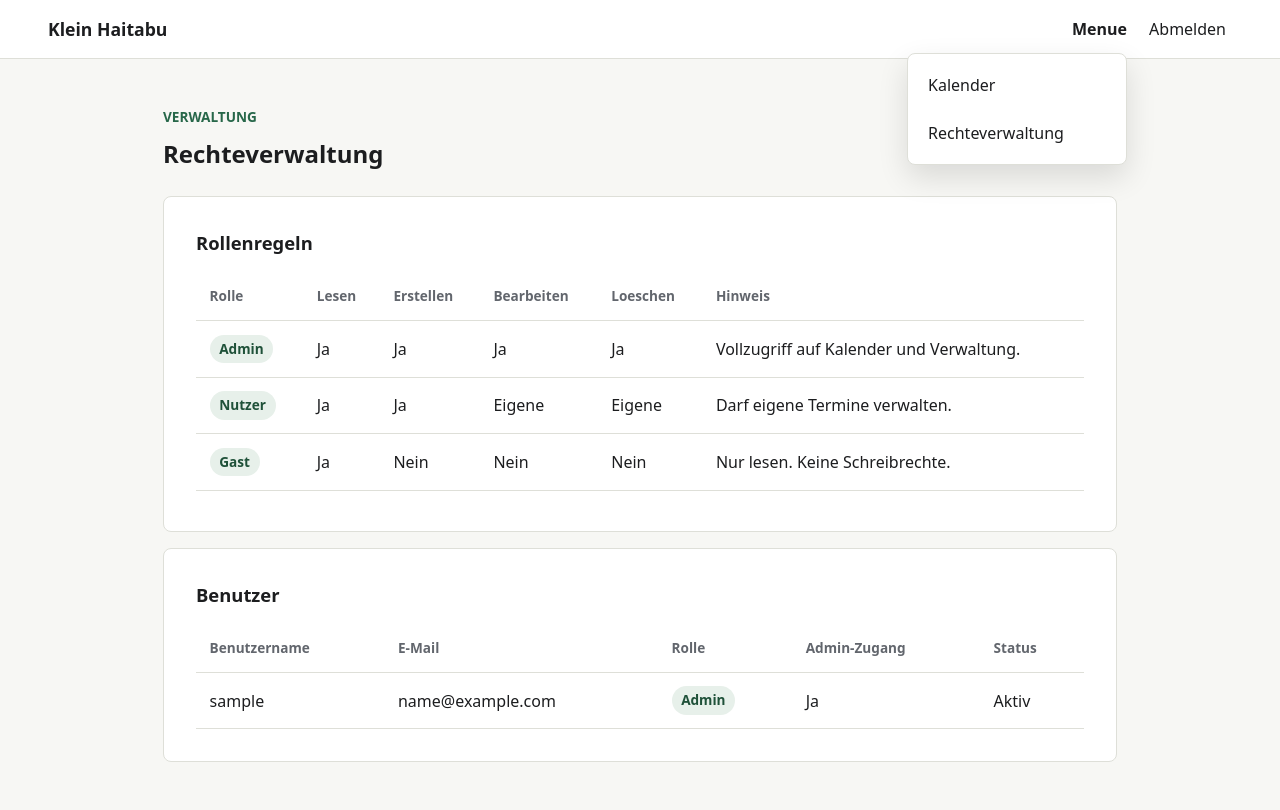
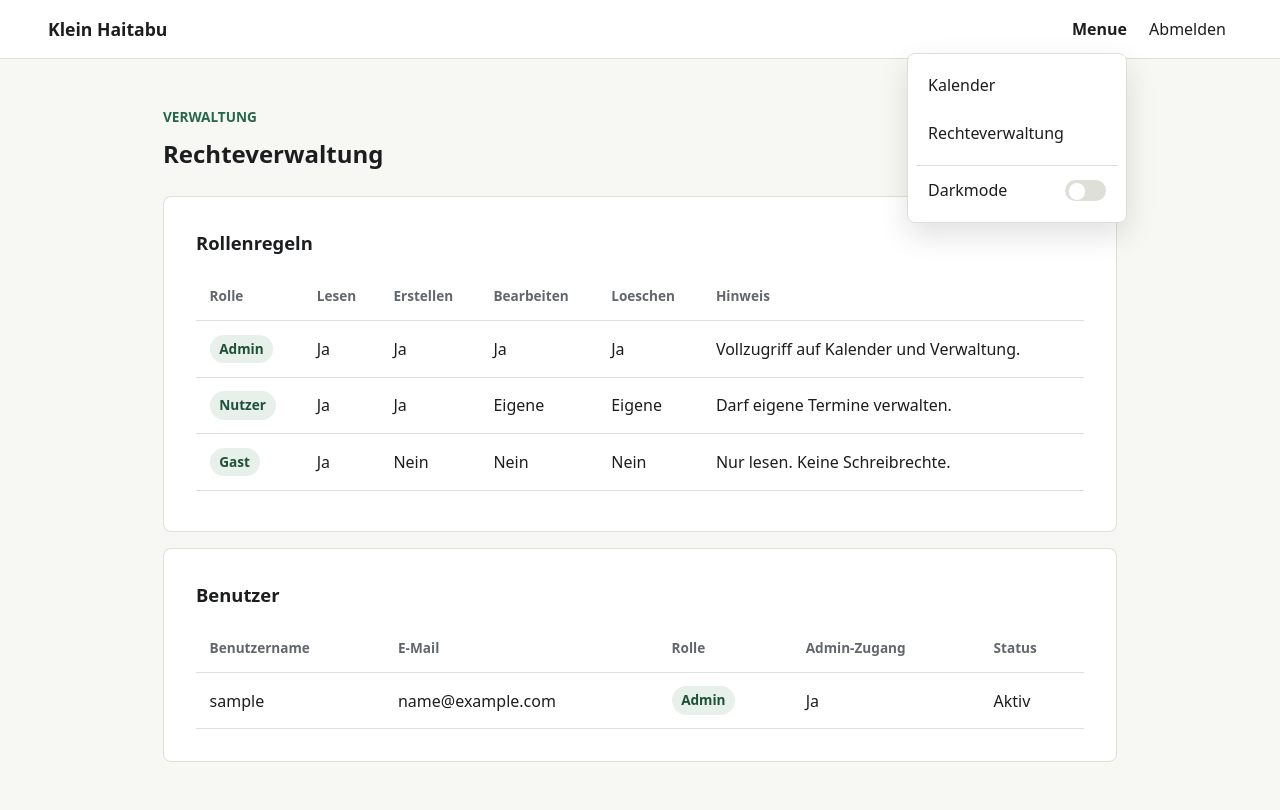
Before and after one commit to mrhellmirror666-bit/klein-haitabu, a Django app: page /konto/rechte/ in a window 1280 px wide, after a click on "Menue". Run offline with Django 5.2, Linux system fonts and the light colour scheme; the visitor is signed in with stand-in values (Sample User, id 1); data comes from the database, SQL or seed files in the repository.

Commit message:
Darkmode und Rechteverwaltung erweitert

```diff
--- a/backend/static/css/styles.css
+++ b/backend/static/css/styles.css
@@ -5,9 +5,29 @@
   --text: #1c1d1f;
   --muted: #62666d;
   --line: #dedfd8;
+  --soft: #eef3ee;
+  --soft-strong: #e7f0ea;
+  --soft-muted: #fafaf8;
+  --shadow: rgb(0 0 0 / 12%);
   --primary: #276749;
   --primary-strong: #1f5139;
   --danger: #b42318;
+}
+
+:root[data-theme="dark"] {
+  color-scheme: dark;
+  --bg: #121416;
+  --surface: #1c2024;
+  --text: #f3f5f2;
+  --muted: #aeb5ad;
+  --line: #343a40;
+  --soft: #26322c;
+  --soft-strong: #20372b;
+  --soft-muted: #171a1d;
+  --shadow: rgb(0 0 0 / 35%);
+  --primary: #66bb7a;
+  --primary-strong: #9bd6a8;
+  --danger: #ff8a80;
 }
 
 * {
@@ -75,7 +95,7 @@ a {
   background: var(--surface);
   border: 1px solid var(--line);
   border-radius: 8px;
-  box-shadow: 0 12px 30px rgb(0 0 0 / 12%);
+  box-shadow: 0 12px 30px var(--shadow);
   display: grid;
   gap: 0.25rem;
   min-width: 220px;
@@ -92,7 +112,56 @@ a {
 }
 
 .menu-items a:hover {
-  background: #eef3ee;
+  background: var(--soft);
+}
+
+.theme-switch {
+  align-items: center;
+  border-top: 1px solid var(--line);
+  cursor: pointer;
+  display: flex;
+  gap: 0.75rem;
+  justify-content: space-between;
+  margin-top: 0.35rem;
+  padding: 0.75rem;
+}
+
+.theme-switch input {
+  height: 1px;
+  opacity: 0;
+  position: absolute;
+  width: 1px;
+}
+
+.slider {
+  background: var(--line);
+  border-radius: 999px;
+  display: inline-flex;
+  height: 1.35rem;
+  position: relative;
+  transition: background 0.2s ease;
+  width: 2.55rem;
+}
+
+.slider::before {
+  background: var(--surface);
+  border: 1px solid var(--line);
+  border-radius: 50%;
+  content: "";
+  height: 1.05rem;
+  left: 0.15rem;
+  position: absolute;
+  top: 0.15rem;
+  transition: transform 0.2s ease;
+  width: 1.05rem;
+}
+
+.theme-switch input:checked + .slider {
+  background: var(--primary);
+}
+
+.theme-switch input:checked + .slider::before {
+  transform: translateX(1.2rem);
 }
 
 .page {
@@ -206,8 +275,10 @@ a {
 input,
 textarea,
 select {
+  background: var(--surface);
   border: 1px solid var(--line);
   border-radius: 6px;
+  color: var(--text);
   font: inherit;
   padding: 0.65rem 0.75rem;
   width: 100%;
@@ -279,7 +350,7 @@ select {
 }
 
 .role-pill {
-  background: #e7f0ea;
+  background: var(--soft-strong);
   border-radius: 999px;
   color: var(--primary-strong);
   display: inline-flex;
@@ -302,7 +373,7 @@ select {
 }
 
 .calendar-weekdays {
-  background: #eef3ee;
+  background: var(--soft);
   border-bottom: 1px solid var(--line);
   color: var(--muted);
   font-size: 0.85rem;
@@ -342,8 +413,8 @@ select {
 }
 
 .muted-day {
-  background: #fafaf8;
-  color: #8a8d92;
+  background: var(--soft-muted);
+  color: var(--muted);
 }
 
 .day-events {
@@ -352,7 +423,7 @@ select {
 }
 
 .calendar-event {
-  background: #e7f0ea;
+  background: var(--soft-strong);
   border-left: 3px solid var(--primary);
   border-radius: 6px;
   color: var(--text);
@@ -369,7 +440,7 @@ select {
 }
 
 .no-event {
-  color: #9da0a5;
+  color: var(--muted);
   font-size: 0.78rem;
 }
 
--- /dev/null
+++ b/backend/static/js/theme.js
@@ -0,0 +1,22 @@
+const themeToggle = document.querySelector("#theme-toggle");
+
+function applyTheme(theme) {
+  if (theme === "dark") {
+    document.documentElement.dataset.theme = "dark";
+  } else {
+    document.documentElement.dataset.theme = "light";
+  }
+}
+
+if (themeToggle) {
+  const savedTheme = localStorage.getItem("theme") || "light";
+
+  applyTheme(savedTheme);
+  themeToggle.checked = savedTheme === "dark";
+
+  themeToggle.addEventListener("change", () => {
+    const nextTheme = themeToggle.checked ? "dark" : "light";
+    localStorage.setItem("theme", nextTheme);
+    applyTheme(nextTheme);
+  });
+}
--- a/backend/templates/base.html
+++ b/backend/templates/base.html
@@ -4,6 +4,14 @@
     <meta charset="utf-8">
     <meta name="viewport" content="width=device-width, initial-scale=1">
     <title>{% block title %}Klein Haitabu{% endblock %}</title>
+    <script>
+      (function () {
+        var savedTheme = localStorage.getItem("theme");
+        if (savedTheme === "dark") {
+          document.documentElement.dataset.theme = "dark";
+        }
+      })();
+    </script>
     <link rel="stylesheet" href="/static/css/styles.css">
   </head>
   <body>
@@ -18,6 +26,11 @@
               {% if user.role == "admin" or user.is_superuser %}
                 <a href="{% url 'permission-management' %}">Rechteverwaltung</a>
               {% endif %}
+              <label class="theme-switch">
+                <span>Darkmode</span>
+                <input type="checkbox" id="theme-toggle" aria-label="Darkmode ein- oder ausschalten">
+                <span class="slider" aria-hidden="true"></span>
+              </label>
             </div>
           </details>
           <form action="{% url 'logout' %}" method="post">
@@ -42,5 +55,6 @@
 
       {% block content %}{% endblock %}
     </main>
+    <script src="/static/js/theme.js"></script>
   </body>
 </html>
```
